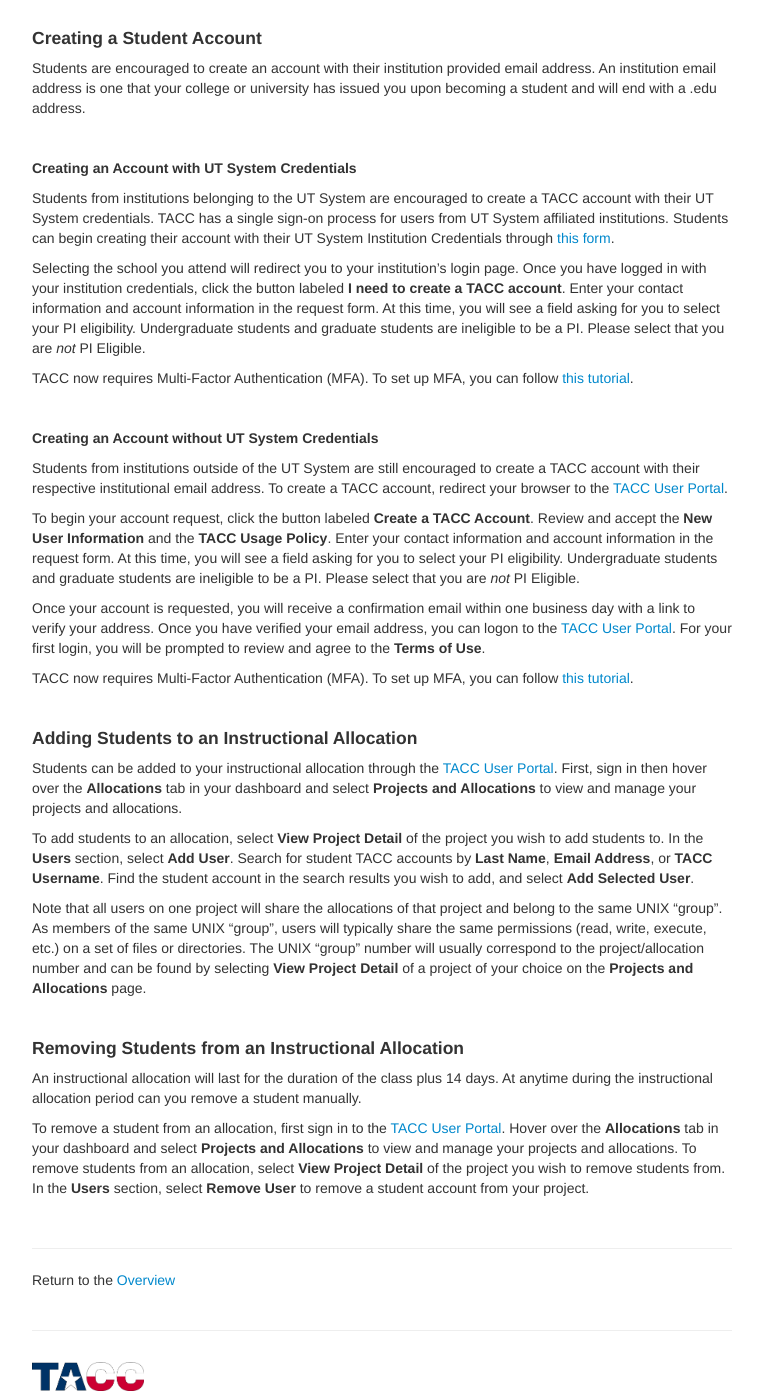
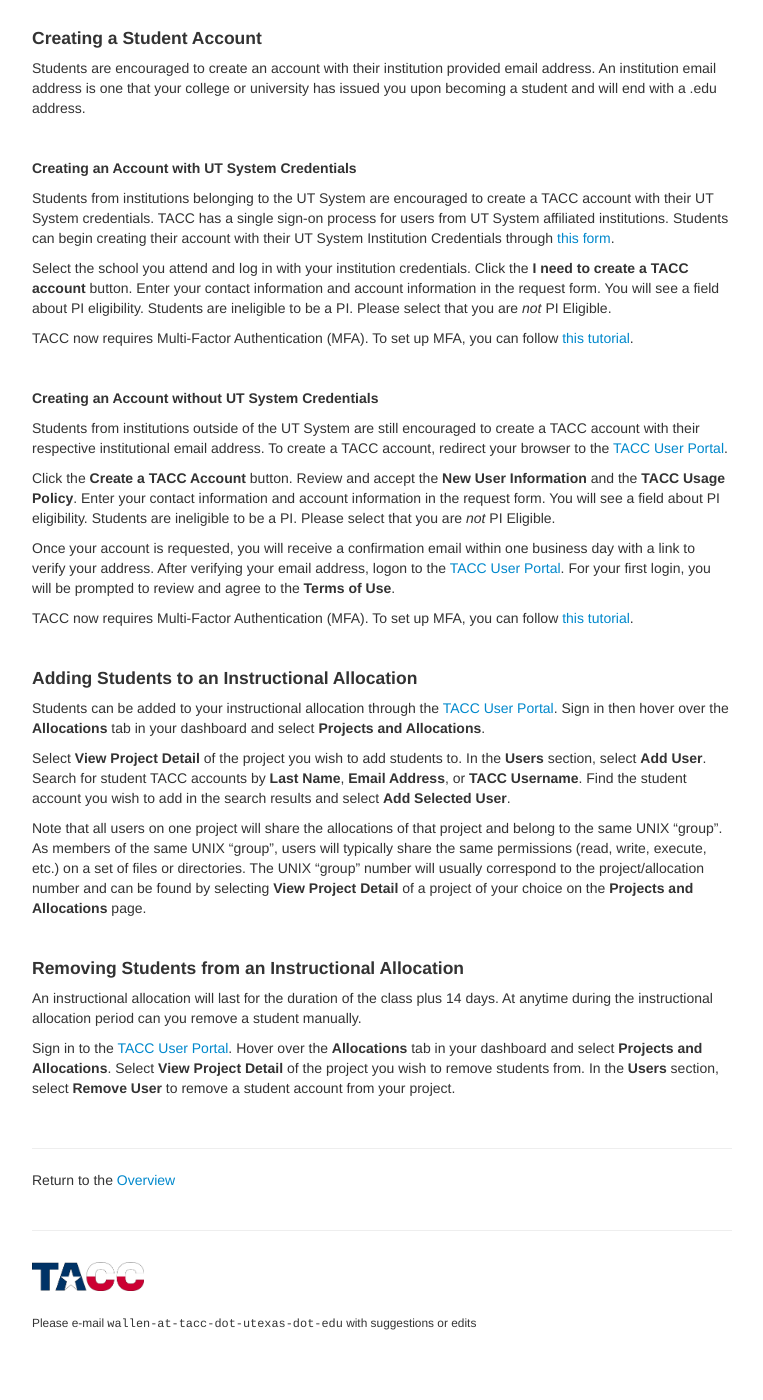
Before and after one commit to TACC/TeachingWithTACC, a Jekyll site: the page built from docs/01.manage_accounts.md, in a window 1280 px wide and 1400 px high, scrolled down 204 px. Shown: the whole window, without its empty margins (258-1021 px from the left). Built offline with Jekyll 4.4.1, drawn with Linux system fonts in a browser that asks for light colours; after the commit the page ends 1548 px from its top, so only the background shows below that.

Commit message:
cut down words in 01.manage_accounts.md

```diff
--- a/docs/01.manage_accounts.md
+++ b/docs/01.manage_accounts.md
@@ -16,7 +16,7 @@ Students are encouraged to create an account with their institution provided ema
 ##### Creating an Account with UT System Credentials
 Students from institutions belonging to the UT System are encouraged to create a TACC account with their UT System credentials. TACC has a single sign-on process for users from UT System affiliated institutions. Students can begin creating their account with their UT System Institution Credentials through [this form](https://portal.tacc.utexas.edu/utdr).
 
-Selecting the school you attend will redirect you to your institution's login page. Once you have logged in with your institution credentials, click the button labeled **I need to create a TACC account**. Enter your contact information and account information in the request form. At this time, you will see a field asking for you to select your PI eligibility. Undergraduate students and graduate students are ineligible to be a PI. Please select that you are *not* PI Eligible.
+Select the school you attend and log in with your institution credentials. Click the **I need to create a TACC account** button. Enter your contact information and account information in the request form. You will see a field about PI eligibility. Students are ineligible to be a PI. Please select that you are *not* PI Eligible.
 
 TACC now requires Multi-Factor Authentication (MFA). To set up MFA, you can follow [this tutorial](https://portal.tacc.utexas.edu/tutorials/multifactor-authentication).
 
@@ -25,18 +25,18 @@ TACC now requires Multi-Factor Authentication (MFA). To set up MFA, you can foll
 ##### Creating an Account without UT System Credentials
 Students from institutions outside of the UT System are still encouraged to create a TACC account with their respective institutional email address. To create a TACC account, redirect your browser to the [TACC User Portal](https://portal.tacc.utexas.edu).
 
-To begin your account request, click the button labeled **Create a TACC Account**. Review and accept the **New User Information** and the **TACC Usage Policy**. Enter your contact information and account information in the request form. At this time, you will see a field asking for you to select your PI eligibility. Undergraduate students and graduate students are ineligible to be a PI. Please select that you are *not* PI Eligible.
+Click the **Create a TACC Account** button. Review and accept the **New User Information** and the **TACC Usage Policy**. Enter your contact information and account information in the request form. You will see a field about PI eligibility. Students are ineligible to be a PI. Please select that you are *not* PI Eligible.
 
-Once your account is requested, you will receive a confirmation email within one business day with a link to verify your address. Once you have verified your email address, you can logon to the [TACC User Portal](https://portal.tacc.utexas.edu). For your first login, you will be prompted to review and agree to the **Terms of Use**.
+Once your account is requested, you will receive a confirmation email within one business day with a link to verify your address. After verifying your email address, logon to the [TACC User Portal](https://portal.tacc.utexas.edu). For your first login, you will be prompted to review and agree to the **Terms of Use**.
 
 TACC now requires Multi-Factor Authentication (MFA). To set up MFA, you can follow [this tutorial](https://portal.tacc.utexas.edu/tutorials/multifactor-authentication).
 
 <br>
 
 #### Adding Students to an Instructional Allocation
-Students can be added to your instructional allocation through the [TACC User Portal](https://portal.tacc.utexas.edu). First, sign in then hover over the **Allocations** tab in your dashboard and select **Projects and Allocations** to view and manage your projects and allocations.
+Students can be added to your instructional allocation through the [TACC User Portal](https://portal.tacc.utexas.edu). Sign in then hover over the **Allocations** tab in your dashboard and select **Projects and Allocations**.
 
-To add students to an allocation, select **View Project Detail** of the project you wish to add students to. In the **Users** section, select **Add User**. Search for student TACC accounts by **Last Name**, **Email Address**, or **TACC Username**. Find the student account in the search results you wish to add, and select **Add Selected User**.
+Select **View Project Detail** of the project you wish to add students to. In the **Users** section, select **Add User**. Search for student TACC accounts by **Last Name**, **Email Address**, or **TACC Username**. Find the student account you wish to add in the search results and select **Add Selected User**.
 
 Note that all users on one project will share the allocations of that project and belong to the same UNIX "group". As members of the same UNIX "group", users will typically share the same permissions (read, write, execute, etc.) on a set of files or directories. The UNIX "group" number will usually correspond to the project/allocation number and can be found by selecting **View Project Detail** of a project of your choice on the **Projects and Allocations** page.
 
@@ -45,7 +45,7 @@ Note that all users on one project will share the allocations of that project an
 #### Removing Students from an Instructional Allocation
 An instructional allocation will last for the duration of the class plus 14 days. At anytime during the instructional allocation period can you remove a student manually.
 
-To remove a student from an allocation, first sign in to the [TACC User Portal](https://portal.tacc.utexas.edu). Hover over the **Allocations** tab in your dashboard and select **Projects and Allocations** to view and manage your projects and allocations. To remove students from an allocation, select **View Project Detail** of the project you wish to remove students from. In the **Users** section, select **Remove User** to remove a student account from your project.
+Sign in to the [TACC User Portal](https://portal.tacc.utexas.edu). Hover over the **Allocations** tab in your dashboard and select **Projects and Allocations**. Select **View Project Detail** of the project you wish to remove students from. In the **Users** section, select **Remove User** to remove a student account from your project.
 
 <br>
 
```
